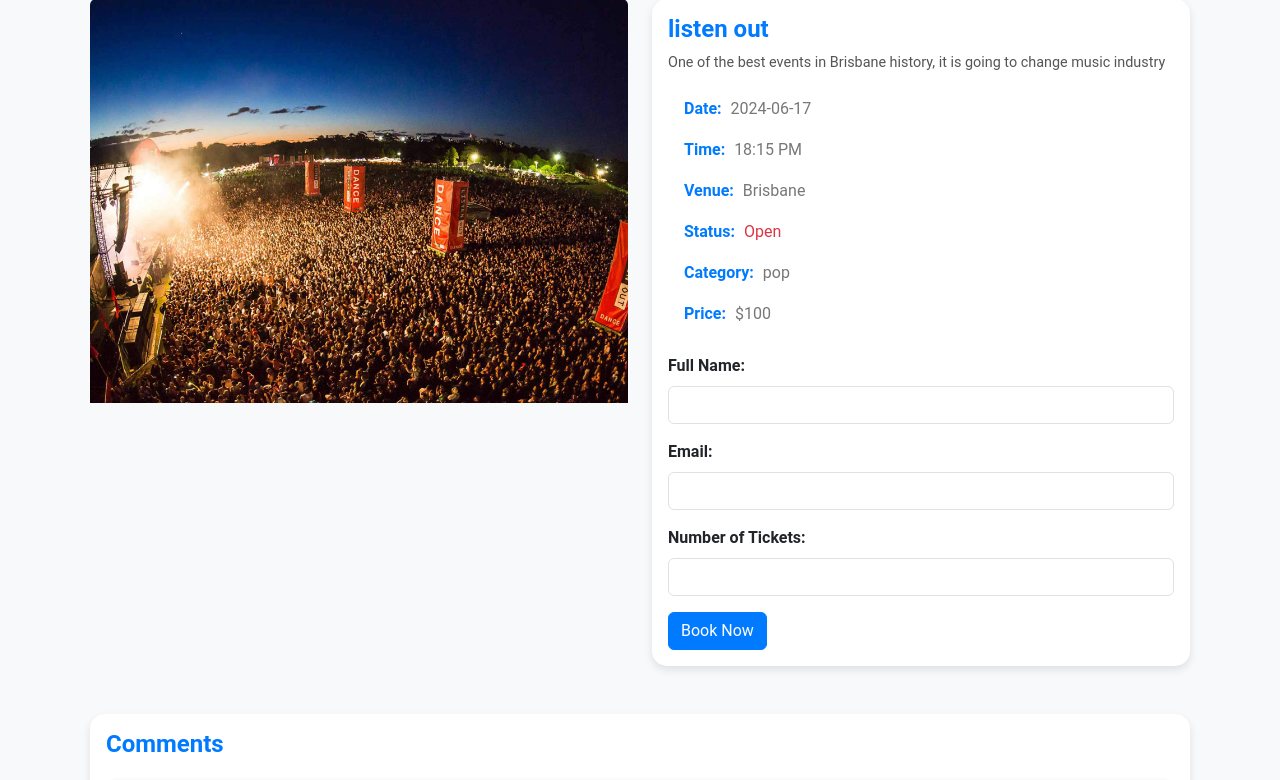
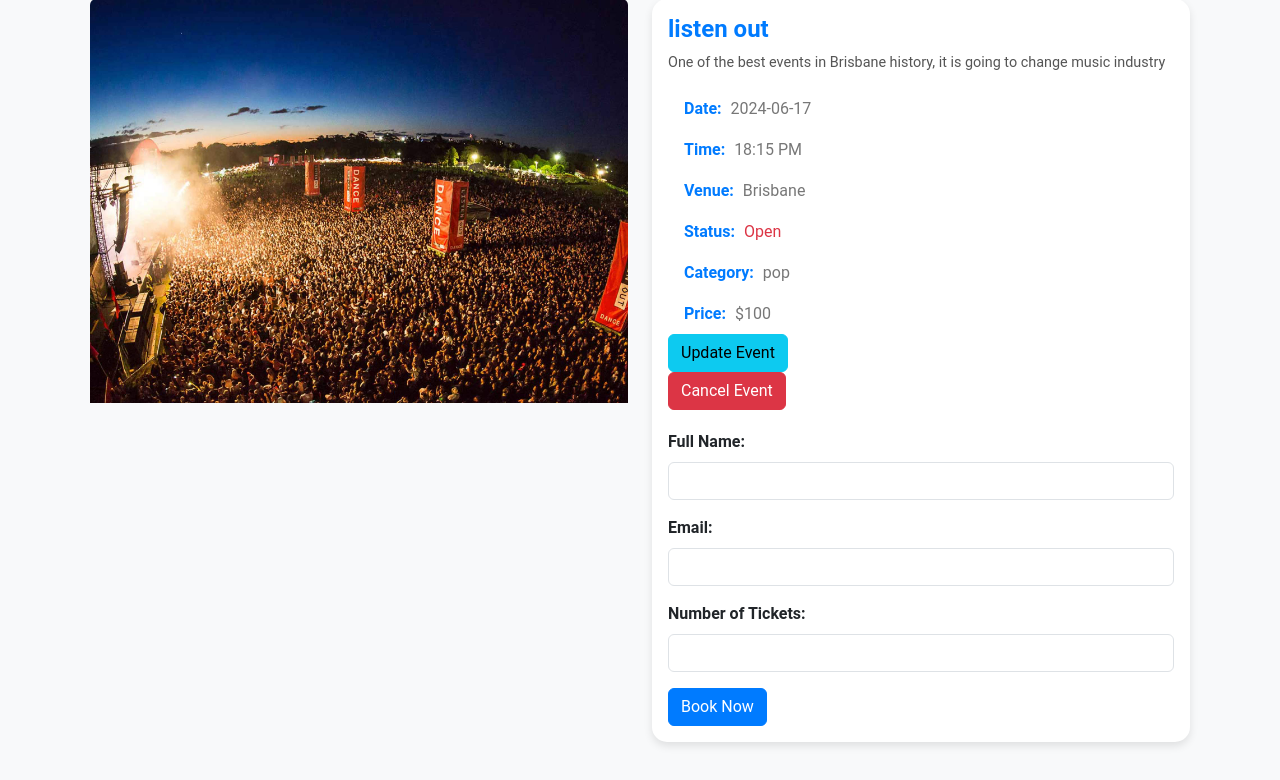
Before and after one commit to fayufy1/GROUP8-iab207, a Flask app: page /event/1 in a window 1280 px wide. Shown: the part 125-905 px from the top of the page. Run offline with Flask 3, Linux system fonts and the light colour scheme; a user stored in the database is signed in; some libraries are stand-ins or nearby versions.

Commit message:
Update/cancel Event

```diff
--- a/projectfile/website/templates/events.html
+++ b/projectfile/website/templates/events.html
@@ -17,12 +17,23 @@
                     <p class="card-text">{{ event.description }}</p>
                     <ul class="list-group list-group-flush">
                         <li class="list-group-item"><strong>Date:</strong> {{ event.date.strftime('%Y-%m-%d') }}</li>
-                        <li class="list-group-item"><strong>Time:</strong> {{ event.time.strftime('%H:%M %p') if event.time else 'All Day' }}</li>
+                        <li class="list-group-item"><strong>Time:</strong> {{ event.time.strftime('%H:%M %p') if
+                            event.time else 'All Day' }}</li>
                         <li class="list-group-item"><strong>Venue:</strong> {{ event.venue }}</li>
-                        <li class="list-group-item"><strong>Status:</strong> <span class="{{ 'text-success' if event.status == 'Upcoming' else 'text-danger' }}">{{ event.status }}</span></li>
+                        <li class="list-group-item"><strong>Status:</strong> <span
+                                class="{{ 'text-success' if event.status == 'Upcoming' else 'text-danger' }}">{{
+                                event.status }}</span></li>
                         <li class="list-group-item"><strong>Category:</strong> {{ event.category }}</li>
                         <li class="list-group-item"><strong>Price:</strong> ${{ event.price }}</li>
                     </ul>
+                    <!-- Buttons for updating and cancelling the event (only visible to the event owner) -->
+                    {% if current_user.id == event.user_id %}
+                    <a href="{{ url_for('main.edit_event', event_id=event.id) }}" class="btn btn-info">Update Event</a>
+                    <form action="{{ url_for('main.cancel_event', event_id=event.id) }}" method="post"
+                        onsubmit="return confirm('Are you sure you want to cancel this event?');">
+                        <button type="submit" class="btn btn-danger">Cancel Event</button>
+                    </form>
+                    {% endif %}
                     {% if current_user.is_authenticated %}
                     <form id="bookingForm" method="POST">
                         <div class="mb-3">
@@ -35,12 +46,14 @@
                         </div>
                         <div class="mb-3">
                             <label for="ticketQuantity" class="form-label">Number of Tickets:</label>
-                            <input type="number" class="form-control" id="ticketQuantity" name="ticketQuantity" min="1" max="10" required>
+                            <input type="number" class="form-control" id="ticketQuantity" name="ticketQuantity" min="1"
+                                max="10" required>
                         </div>
                         <button type="submit" class="btn btn-primary">Book Now</button>
                     </form>
                     {% else %}
-                    <p>Please <a href="{{ url_for('auth.login') }}">login</a> or <a href="{{ url_for('auth.signup') }}">sign up</a> to book tickets.</p>
+                    <p>Please <a href="{{ url_for('auth.login') }}">login</a> or <a
+                            href="{{ url_for('auth.signup') }}">sign up</a> to book tickets.</p>
                     {% endif %}
                 </div>
             </div>
--- a/projectfile/website/views.py
+++ b/projectfile/website/views.py
@@ -58,6 +58,41 @@ def index(category=None):
     return render_template('index.html', events=events, category=category)
 
 
+@main_bp.route('/event/edit/<int:event_id>', methods=['GET', 'POST'])
+@login_required
+def edit_event(event_id):
+    event = Event.query.get_or_404(event_id)
+    if event.user_id != current_user.id:
+        flash('You are not authorized to edit this event.', 'warning')
+        return redirect(url_for('main.index'))
+    form = EventForm(obj=event)
+    if form.validate_on_submit():
+        selected_categories = ', '.join(form.music_categories.data)
+        event.title = form.title.data
+        event.description = form.description.data
+        event.date = form.date.data
+        event.time = form.start_time.data
+        event.venue = form.location.data
+        event.price = form.ticket_price.data
+        event.category=selected_categories  # Ensure proper category selection
+        db.session.commit()
+        flash('Event updated successfully!', 'success')
+        return redirect(url_for('main.event_detail', event_id=event_id))
+
+    return render_template('create.html', form=form, event_id=event_id)
+
+@main_bp.route('/event/cancel/<int:event_id>', methods=['POST'])
+@login_required
+def cancel_event(event_id):
+    event = Event.query.get_or_404(event_id)
+    if event.user_id != current_user.id:
+        flash('You are not authorized to cancel this event.', 'warning')
+        return redirect(url_for('main.event_detail', event_id=event_id))
+
+    db.session.delete(event)  # Delete the event from the database
+    db.session.commit()
+    flash('Event has been cancelled.', 'success')
+    return redirect(url_for('main.index'))
 
 
 
```
Also changed, not shown: projectfile/instance/newdatabase.db (deleted), projectfile/instance/your_database.db (deleted), projectfile/instance/yourdatabase.db, projectfile/website/static/Img/Screenshot_2023-05-07_020348.png (added), projectfile/website/static/Img/Screenshot_7.png (added), projectfile/website/static/Img/WIN_20230324_17_02_31_Pro.jpg (added), projectfile/website/static/Img/a.png (added).
